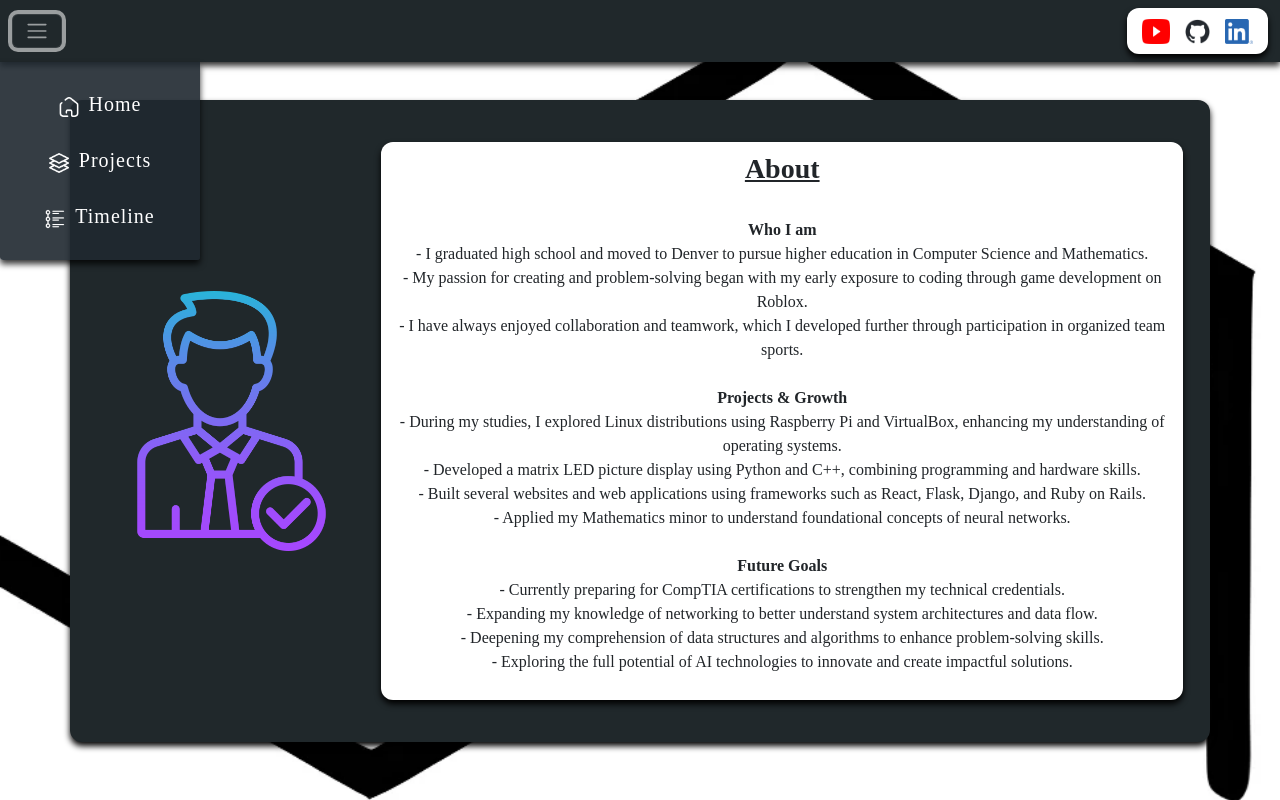
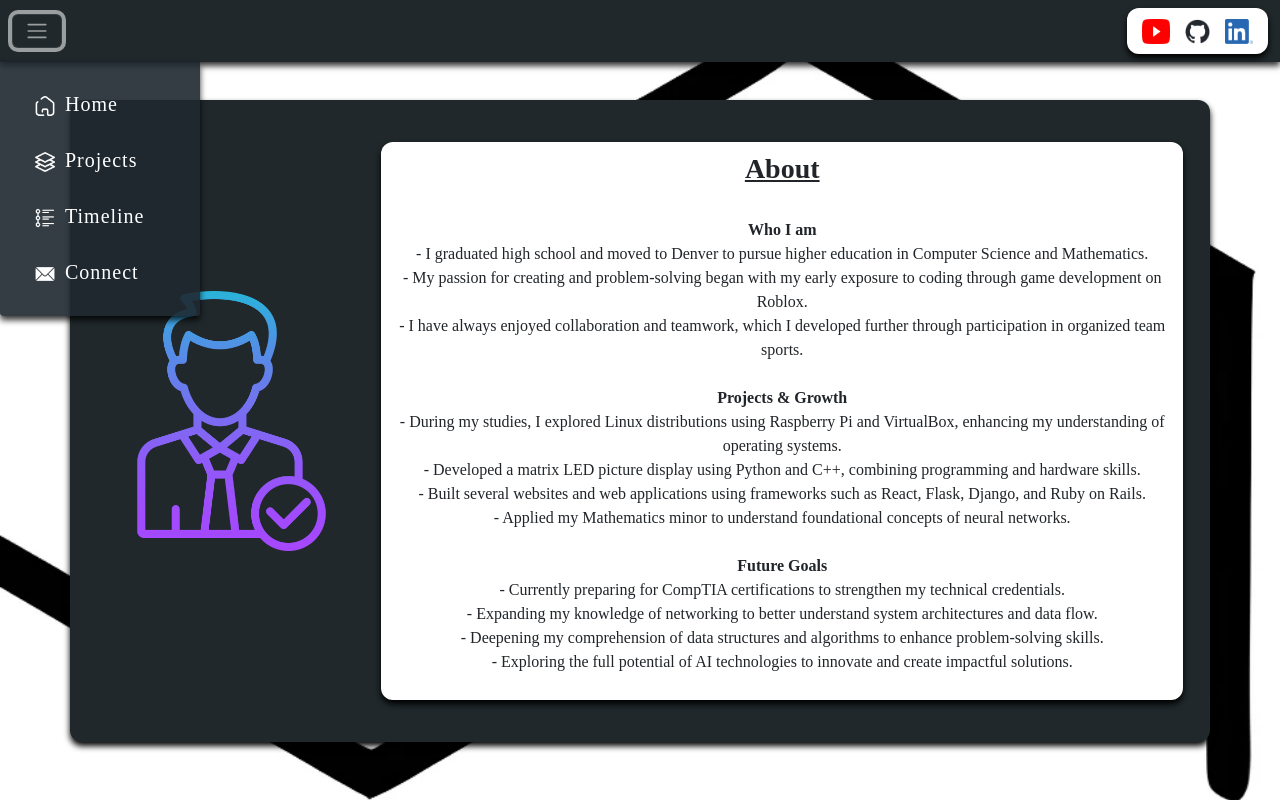
Before and after one commit to Iso-latte/ResumeWebsite, a React (Vite) app in the folder resume-project/: page / in a window 1280 px wide. Both pictures are taken after a click on the button "Toggle navigation". Shown: the top 800 px of the page. Built offline with nearby package versions, Linux system fonts and the light colour scheme.

Commit message:
added to navbar

```diff
--- a/resume-project/src/componets/NavBar.tsx
+++ b/resume-project/src/componets/NavBar.tsx
@@ -24,6 +24,12 @@ function Navbar() {
           >
             <span className="navbar-toggler-icon"></span>
           </button>
+          {/*
+          <div className="backdrop">
+                <img width="25" height="25" src="./command-line.png" alt="Logo" />
+                <a>Joaquin R. Trujillo</a>
+            </div>
+          */}
         </div>
 
         {/* Right section: Social Media links */}
@@ -56,6 +62,9 @@ function Navbar() {
             <a className="nav-link" href="#">
             <img src="./Timeline.png" alt="Linked_list" />
               Timeline</a>
+            <a className="nav-link" href="#">
+            <img src="./Email.png" alt="Mail_piece" />
+              Connect</a>
           </div>
         </div>
       </div>
--- a/resume-project/src/componets/componetStyles/NavBar.css
+++ b/resume-project/src/componets/componetStyles/NavBar.css
@@ -23,7 +23,7 @@
   gap: 10px;
 }
 
-.navbar-right .backdrop {
+.navbar-right .backdrop, .navbar-left .backdrop {
   display: flex;
   align-items: center;
   gap: 15px;
@@ -31,6 +31,7 @@
   padding: 10px 15px;
   border-radius: 12px;
   box-shadow: 0 4px 6px rgba(0, 0, 0, 1);
+  font-family: 'Times New Roman', Times, serif;
 }
 
 /* Collapse Navbar */
@@ -43,7 +44,7 @@
   background-color: rgba(32, 40, 48, 0.9);
   z-index: 1029;
   padding: 15px;
-  text-align: center;
+  text-align: left;
   border-radius: 0px 0px 3px 3px;
   box-shadow: 0 4px 6px rgba(0, 0, 0, 0.8);
   opacity: 0;
@@ -61,9 +62,6 @@
 /* Hamburger Button */
 .navbar-toggler {
   margin-right: 10px;
-  background-color: transparent;
-  border: none;
-  color: white;
 }
 
 /* Hover Effects */
```
Also changed, not shown: resume-project/public/Email.png (added), resume-project/src/HomePage.tsx (added).
